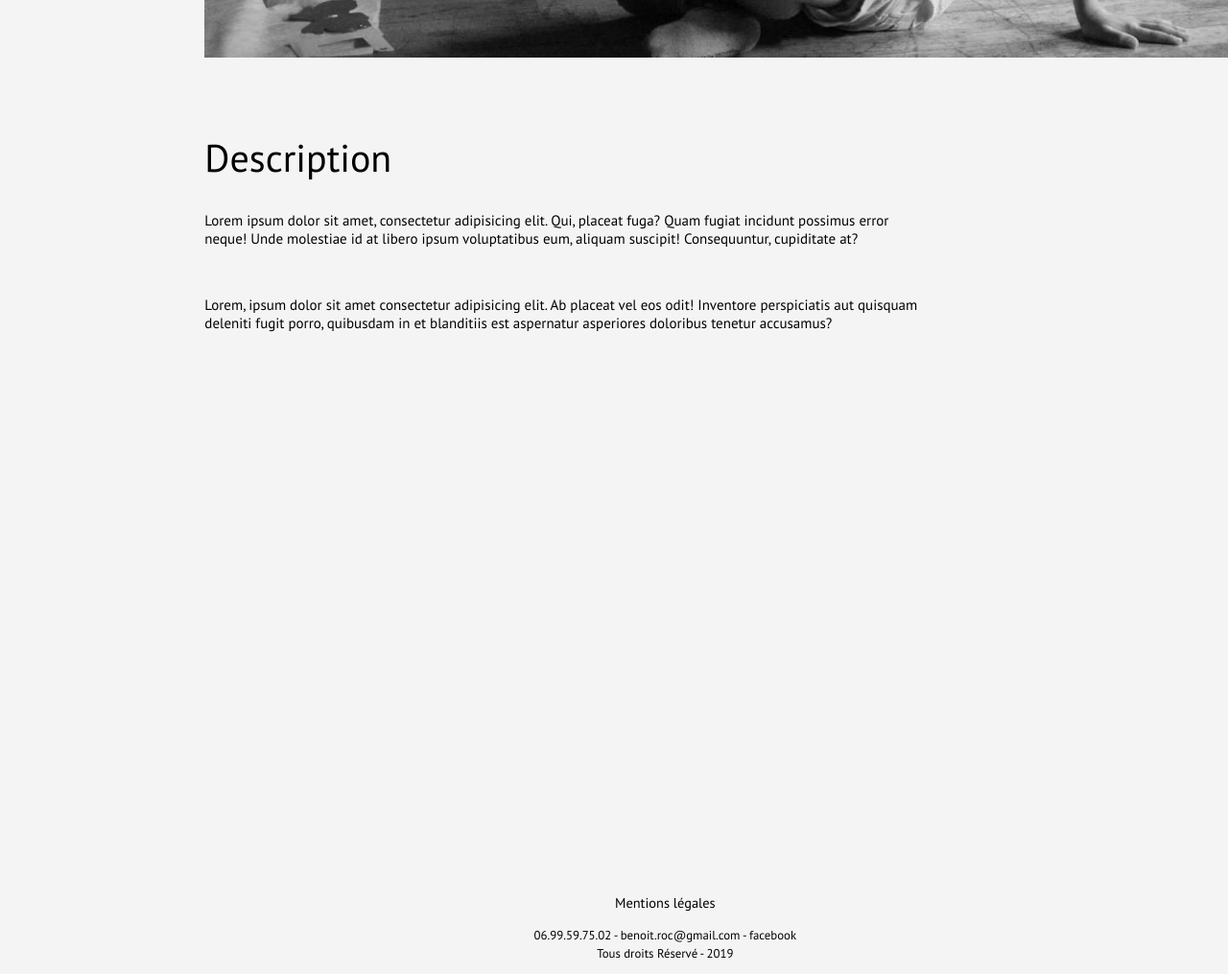
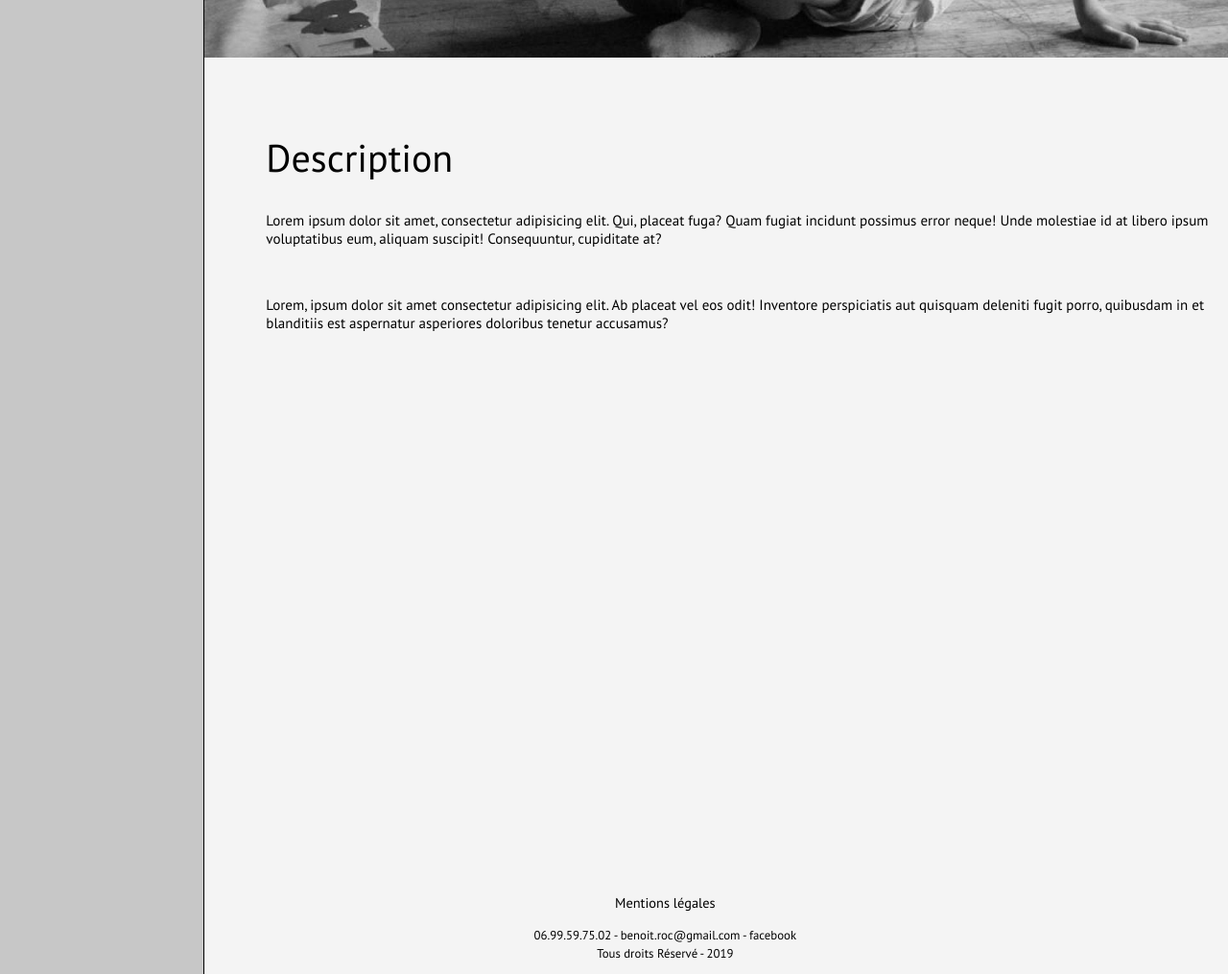
Before and after one commit to lescadev/benroc, a plain HTML site: page index.html in a window 1280 px wide. Shown: the part 740-1755 px from the top of the page at 96% size. Drawn offline with Linux system fonts and the light colour scheme.

Commit message:
DESIGN FINAL

```diff
--- a/style.css
+++ b/style.css
@@ -23,6 +23,9 @@ header {
 }
 .headerr{
     grid-column: 1/3;
+    grid-row: 1 / 100;
+    background-color: rgb(199, 199, 199);
+    border-right: 1px solid black;
 }
 
 .titre p {
@@ -221,7 +224,8 @@ p{
 
 .description {
     margin-top: 70px;
-    grid-column: 3 / 10;
+    margin-left: 5vw;
+    grid-column: 3 / 13;
     height: 100vh;
     text-align: left;
 }
```
